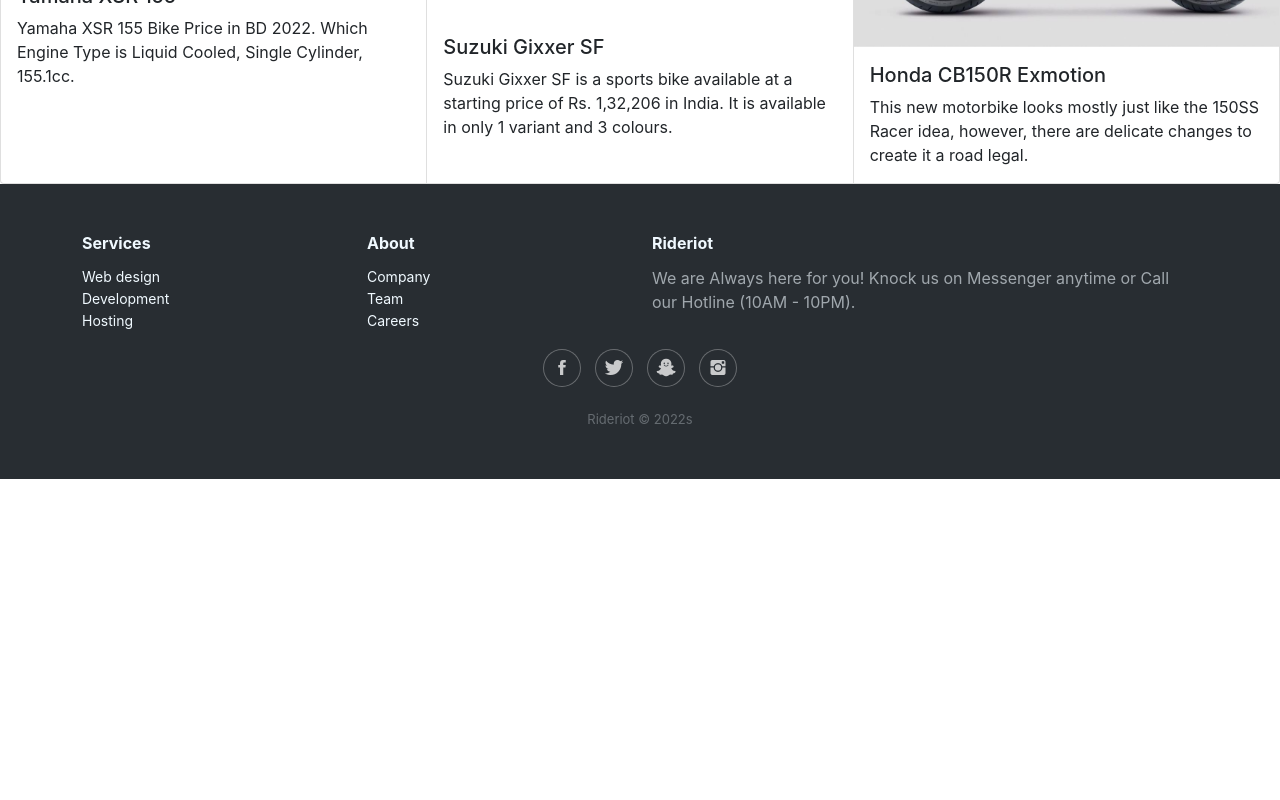
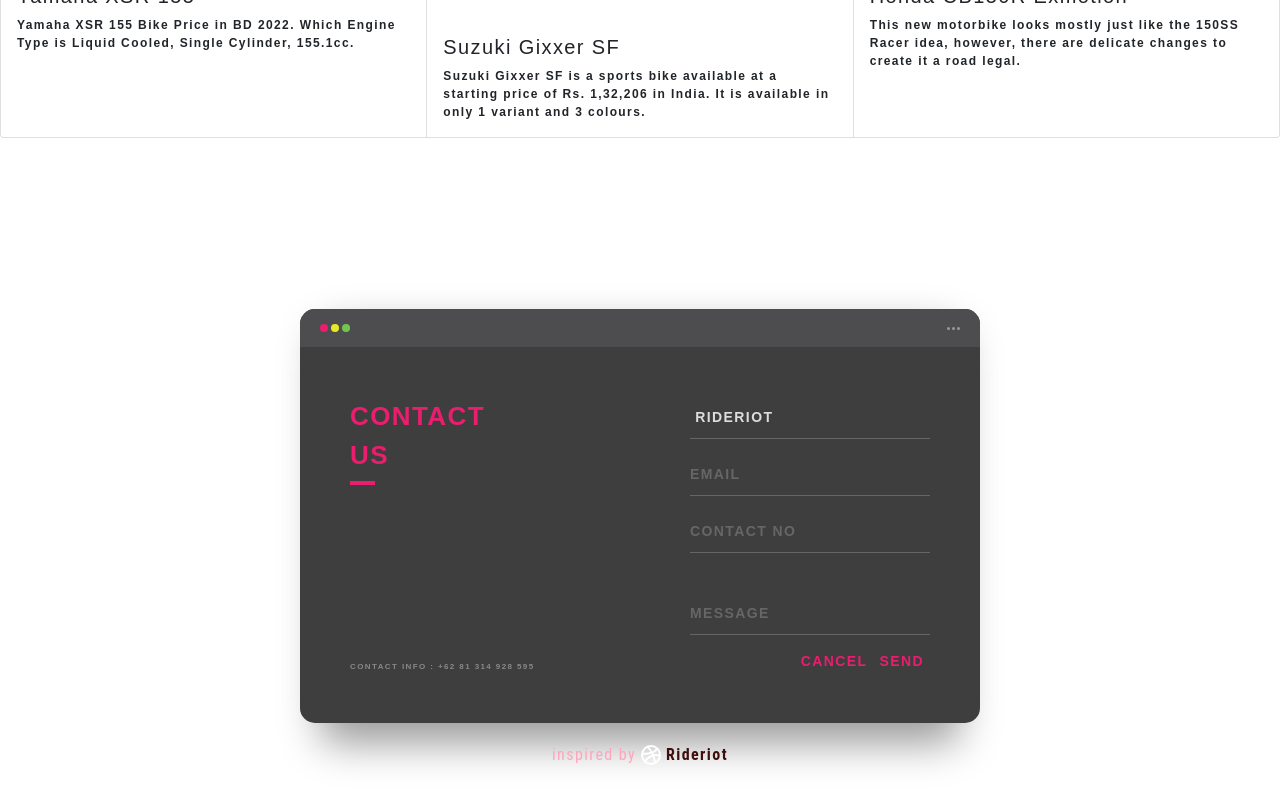
Before and after one commit to Susmoy-Das02/Rideriot, a React (Create React App) app: page / in a window 1280 px wide. Shown: the part 1460-2260 px from the top of the page. Before the commit the page ends 1939 px from the top, so only its background shows below. Built offline with nearby package versions, Linux system fonts and the light colour scheme; no server answers.

Commit message:
additem done

```diff
--- a/src/Pages/AddItem/Additem.js
+++ b/src/Pages/AddItem/Additem.js
@@ -9,7 +9,7 @@
          fetch(url, {
              method:'POST',
              headers: {
-                 'contebt-type': 'application/json'
+                 'content-type': 'application/json'
              },
              body: JSON.stringify(data)
          })
@@ -31,7 +31,7 @@
 
                 <input className='mb-2'  placeholder='Quantity' type="number" {...register("quantity")} />
 
-                {/* <input className='mb-2' placeholder='Supplier name' {...register("name", { required: true, maxLength: 20 })} /> */}
+                <input className='mb-2' placeholder='Supplier name' {...register("supplier name", { required: true, maxLength: 20 })} />
 
                 <textarea className='mb-2'  placeholder='Description' {...register("description")} />
                 <input className='mb-5' type="submit" value="Add Item" />
--- /dev/null
+++ b/src/Pages/Home/Contact/Contact.css
@@ -0,0 +1,236 @@
+*, *:before, *:after {
+    box-sizing: border-box;
+    -webkit-font-smoothing: antialiased;
+    -moz-osx-font-smoothing: grayscale;
+  }
+
+  body {
+    font-size: 12px;
+  }
+
+  body, button, input {
+    font-family: 'Montserrat', sans-serif;
+    font-weight: 700;
+    letter-spacing: 1.4px;
+  }
+
+  .background {
+    display: flex;
+    min-height: 100vh;
+    /* background: linear-gradient(to right, #ea1d6f 0%, #eb466b 100%); */
+    font-size: 12px;
+  }
+
+  .containers {
+    flex: 0 1 700px;
+    margin: auto;
+    padding: 10px;
+  }
+
+  .screen {
+    position: relative;
+    background: #3e3e3e;
+    border-radius: 15px;
+  }
+
+  .screen:after {
+    content: '';
+    display: block;
+    position: absolute;
+    top: 0;
+    left: 20px;
+    right: 20px;
+    bottom: 0;
+    border-radius: 15px;
+    box-shadow: 0 20px 40px rgba(0, 0, 0, .4);
+    z-index: -1;
+  }
+
+  .screen-header {
+    display: flex;
+    align-items: center;
+    padding: 10px 20px;
+    background: #4d4d4f;
+    border-top-left-radius: 15px;
+    border-top-right-radius: 15px;
+  }
+
+  .screen-header-left {
+    margin-right: auto;
+  }
+
+  .screen-header-button {
+    display: inline-block;
+    width: 8px;
+    height: 8px;
+    margin-right: 3px;
+    border-radius: 8px;
+    background: white;
+  }
+
+  .screen-header-button.close {
+    background: #ed1c6f;
+  }
+
+  .screen-header-button.maximize {
+    background: #e8e925;
+  }
+
+  .screen-header-button.minimize {
+    background: #74c54f;
+  }
+
+  .screen-header-right {
+    display: flex;
+  }
+
+  .screen-header-ellipsis {
+    width: 3px;
+    height: 3px;
+    margin-left: 2px;
+    border-radius: 8px;
+    background: #999;
+  }
+
+  .screen-body {
+    display: flex;
+  }
+
+  .screen-body-item {
+    flex: 1;
+    padding: 50px;
+  }
+
+  .screen-body-item.left {
+    display: flex;
+    flex-direction: column;
+  }
+
+  .app-title {
+    display: flex;
+    flex-direction: column;
+    position: relative;
+    color: #ea1d6f;
+    font-size: 26px;
+  }
+
+  .app-title:after {
+    content: '';
+    display: block;
+    position: absolute;
+    left: 0;
+    bottom: -10px;
+    width: 25px;
+    height: 4px;
+    background: #ea1d6f;
+  }
+
+  .app-contact {
+    margin-top: auto;
+    font-size: 8px;
+    color: #888;
+  }
+
+  .app-form-group {
+    margin-bottom: 15px;
+  }
+
+  .app-form-group.message {
+    margin-top: 40px;
+  }
+
+  .app-form-group.buttons {
+    margin-bottom: 0;
+    text-align: right;
+  }
+
+  .app-form-control {
+    width: 100%;
+    padding: 10px 0;
+    background: none;
+    border: none;
+    border-bottom: 1px solid #666;
+    color: #ddd;
+    font-size: 14px;
+    text-transform: uppercase;
+    outline: none;
+    transition: border-color .2s;
+  }
+
+  .app-form-control::placeholder {
+    color: #666;
+  }
+
+  .app-form-control:focus {
+    border-bottom-color: #ddd;
+  }
+
+  .app-form-button {
+    background: none;
+    border: none;
+    color: #ea1d6f;
+    font-size: 14px;
+    cursor: pointer;
+    outline: none;
+  }
+
+  .app-form-button:hover {
+    color: #b9134f;
+  }
+
+  .credits {
+    display: flex;
+    justify-content: center;
+    align-items: center;
+    margin-top: 20px;
+    color: #ffa4bd;
+    font-family: 'Roboto Condensed', sans-serif;
+    font-size: 16px;
+    font-weight: normal;
+  }
+
+  .credits-link {
+    display: flex;
+    align-items: center;
+    color: rgb(65, 14, 14);
+    font-weight: bold;
+    text-decoration: none;
+  }
+
+  .dribbble {
+    width: 20px;
+    height: 20px;
+    margin: 0 5px;
+  }
+
+  @media screen and (max-width: 520px) {
+    .screen-body {
+      flex-direction: column;
+    }
+
+    .screen-body-item.left {
+      margin-bottom: 30px;
+    }
+
+    .app-title {
+      flex-direction: row;
+    }
+
+    .app-title span {
+      margin-right: 12px;
+    }
+
+    .app-title:after {
+      display: none;
+    }
+  }
+
+  @media screen and (max-width: 600px) {
+    .screen-body {
+      padding: 40px;
+    }
+
+    .screen-body-item {
+      padding: 0;
+    }
+  }
--- /dev/null
+++ b/src/Pages/Home/Contact/Contact.js
@@ -0,0 +1,74 @@
+import React from 'react';
+import { Link } from 'react-router-dom';
+import './Contact.css';
+
+const Contact = () => {
+    return (
+        <div>
+            <div class="background">
+                <div class="containers">
+                    <div class="screen">
+                        <div class="screen-header">
+                            <div class="screen-header-left">
+                                <div class="screen-header-button close"></div>
+                                <div class="screen-header-button maximize"></div>
+                                <div class="screen-header-button minimize"></div>
+                            </div>
+                            <div class="screen-header-right">
+                                <div class="screen-header-ellipsis"></div>
+                                <div class="screen-header-ellipsis"></div>
+                                <div class="screen-header-ellipsis"></div>
+                            </div>
+                        </div>
+                        <div class="screen-body">
+                            <div class="screen-body-item left">
+                                <div class="app-title">
+                                    <span>CONTACT</span>
+                                    <span>US</span>
+                                </div>
+                                <div class="app-contact">CONTACT INFO : +62 81 314 928 595</div>
+                            </div>
+                            <div class="screen-body-item">
+                                <div class="app-form">
+                                    <div class="app-form-group">
+                                        <input class="app-form-control" placeholder="NAME" value=" RIDERIOT" />
+                                    </div>
+                                    <div class="app-form-group">
+                                        <input class="app-form-control" placeholder="EMAIL" />
+                                    </div>
+                                    <div class="app-form-group">
+                                        <input class="app-form-control" placeholder="CONTACT NO" />
+                                    </div>
+                                    <div class="app-form-group message">
+                                        <input class="app-form-control" placeholder="MESSAGE" />
+                                    </div>
+                                    <div class="app-form-group buttons">
+                                        <button class="app-form-button">CANCEL</button>
+                                        <button class="app-form-button">SEND</button>
+                                    </div>
+                                </div>
+                            </div>
+                        </div>
+                    </div>
+                    <div class="credits">
+                        inspired by
+                        <Link class="credits-link" to="" target="_blank">
+                            <svg class="dribbble" viewBox="0 0 200 200">
+                                <g stroke="#ffffff" fill="none">
+                                    <circle cx="100" cy="100" r="90" stroke-width="20"></circle>
+                                    <path d="M62.737004,13.7923523 C105.08055,51.0454853 135.018754,126.906957 141.768278,182.963345" stroke-width="20"></path>
+                                    <path d="M10.3787186,87.7261455 C41.7092324,90.9577894 125.850356,86.5317271 163.474536,38.7920951" stroke-width="20"></path>
+                                    <path d="M41.3611549,163.928627 C62.9207607,117.659048 137.020642,86.7137169 189.041451,107.858103" stroke-width="20"></path>
+                                </g>
+                            </svg>
+                            Rideriot
+                        </Link>
+                    </div>
+                </div>
+            </div>
+
+        </div>
+    );
+};
+
+export default Contact;
--- a/src/Pages/Home/Home/Home.js
+++ b/src/Pages/Home/Home/Home.js
@@ -1,5 +1,6 @@
 import React from 'react';
 import Banner from '../Banner/banner';
+import Contact from '../Contact/Contact';
 import FeatureProduct from '../FeatureProduct/FeatureProduct';
 import Items from '../Items/Items';
 
@@ -9,6 +10,7 @@
             <Banner></Banner>
             <Items></Items>
             <FeatureProduct></FeatureProduct>
+            <Contact></Contact>
 
         </div>
     );
--- a/src/Pages/Home/ItemDetail/ItemDetail.js
+++ b/src/Pages/Home/ItemDetail/ItemDetail.js
@@ -34,7 +34,7 @@
 
             <div className='text-center' >
 
-                <button className='btn btn-primary'>elivered</button>
+                <button className='btn btn-primary'>Delivered</button>
             </div>
         </div>
     );
--- a/src/Pages/Home/Items/Items.js
+++ b/src/Pages/Home/Items/Items.js
@@ -22,8 +22,8 @@
                     ></Item>)
                 }
             </div>
-            <Link to='/manage'>
-                <button className="btn btn-info mt-3 mb-3    ">Manage inventory</button>
+            <Link className='d-flex justify-content-center text-decoration-none' to='/manage'>
+                <button className="btn btn-info mt-3 mb-3">Manage inventory</button>
 
             </Link>
 
```
Also changed, not shown: src/Pages/Home/Home/Home.css (added), src/images/FeatureProduct/Honda.jpg.
